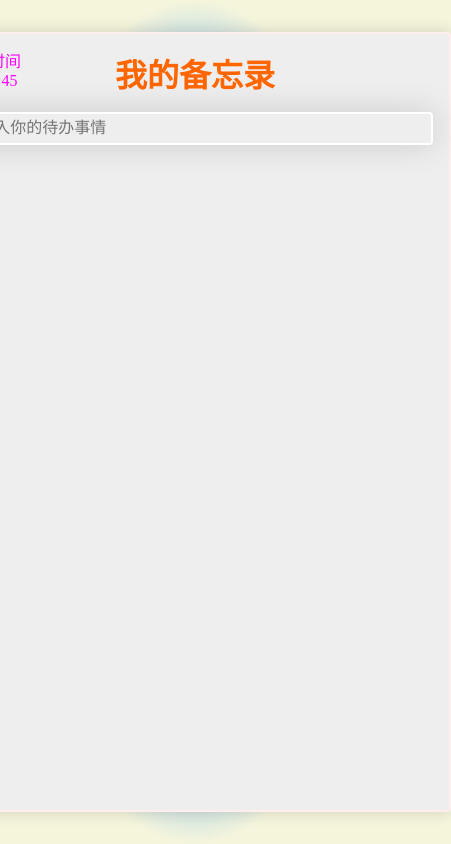
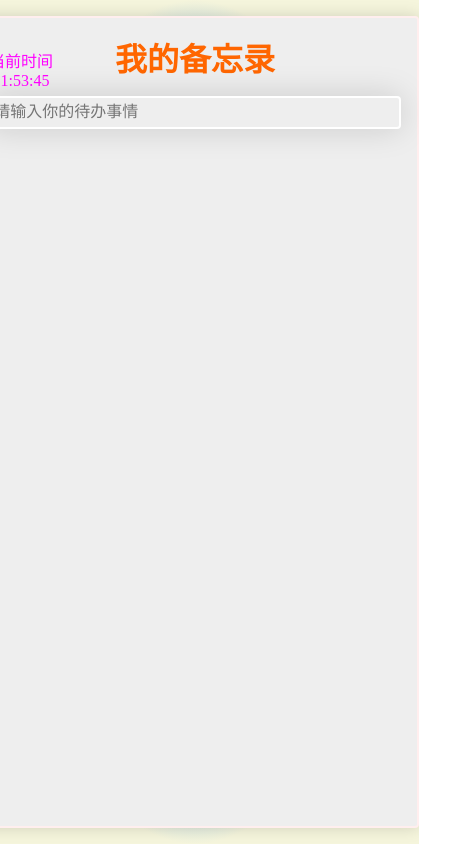
Before and after one commit to xiaoweimei/project-react-1, a React (Create React App) app: page / in a window 390 px wide. Shown: the whole page, 451 px wide, since content can reach past the window. Built offline with nearby package versions, Linux system fonts and the light colour scheme.

Commit message:
增加了部分移动端的媒体查询

```diff
--- a/src/App.css
+++ b/src/App.css
@@ -47,3 +47,9 @@ input{
   top:3em;
   color:#f0f;
 }
+@media (max-width:800px) {
+  .App{
+    min-width:28em;
+    margin:1em;
+  }
+}
```
